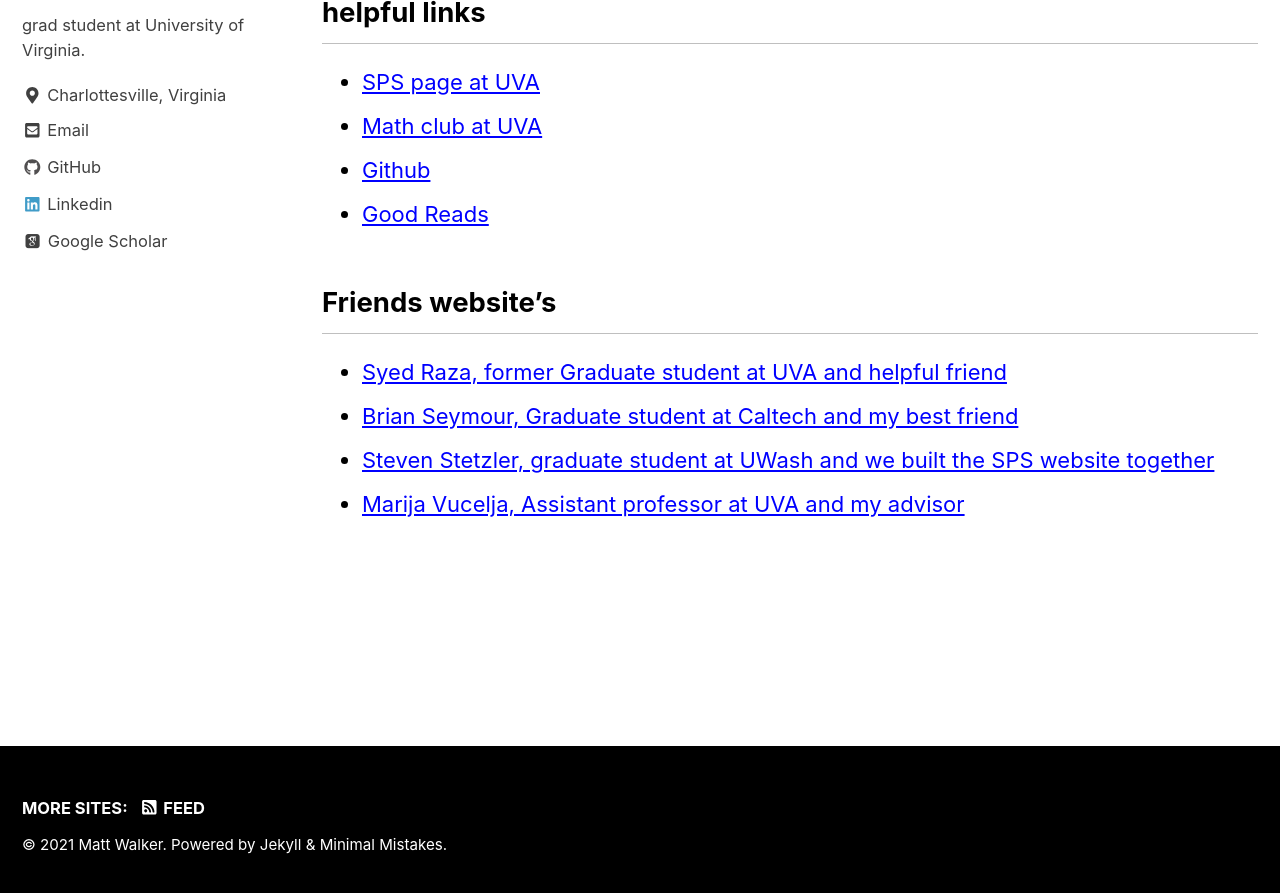
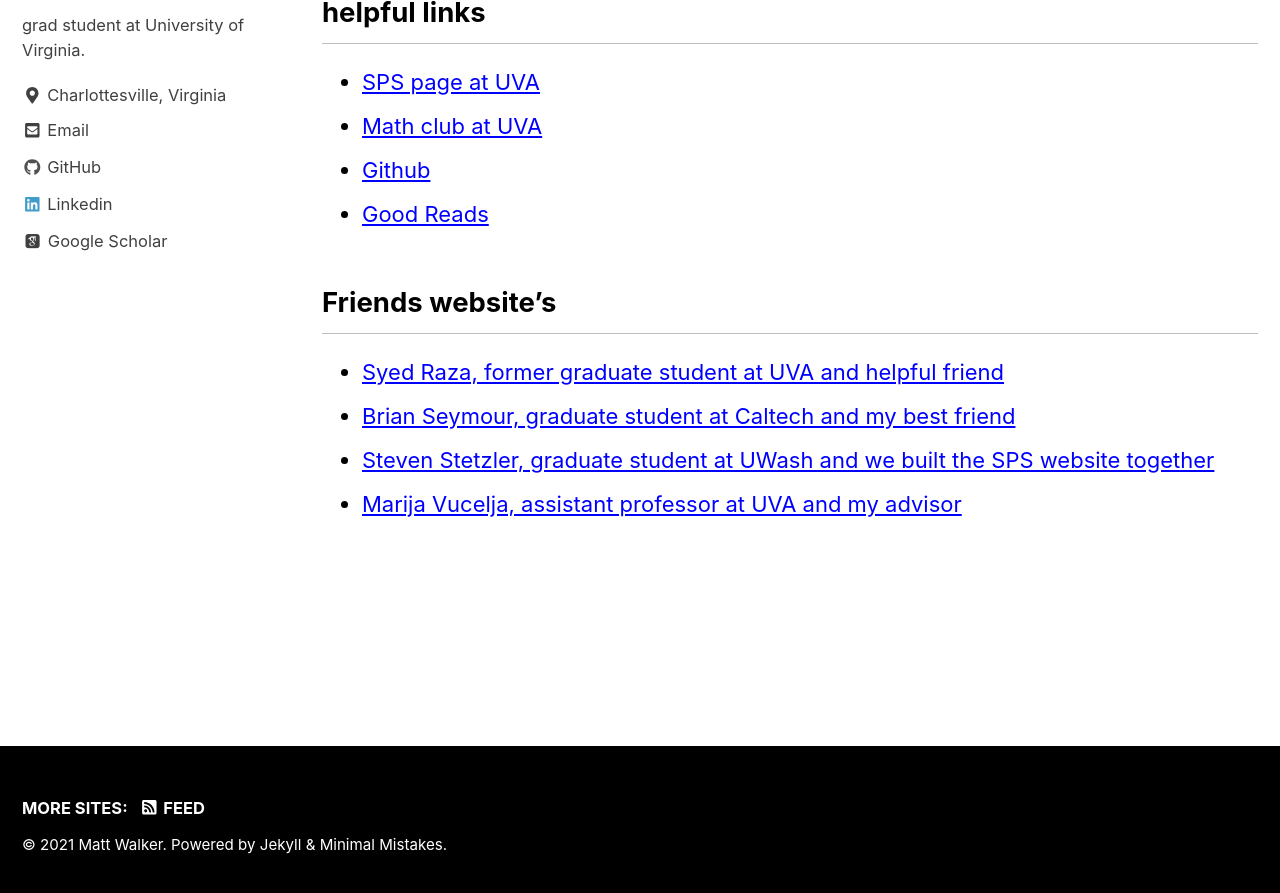
Before and after one commit to Mattwalker411/mathwalker.github.io, a Jekyll site: the page built from _pages/resources.md, in a window 1280 px wide and 900 px high, scrolled down 279 px. Shown: the top 893 px of the window. Built offline with Jekyll 4.4.1, drawn with Linux system fonts in a browser that asks for light colours; cached includes are drawn as plain includes; nearby versions of some CDN libraries; some web fonts are replaced.

Commit message:
fixed typos

```diff
--- a/_pages/resources.md
+++ b/_pages/resources.md
@@ -14,7 +14,7 @@ permalink: /resources/
 * [Good Reads](https://www.goodreads.com/user/show/97757643-matt-walker)
 
 ## Friends website's
-* [Syed Raza, former Graduate student at UVA and helpful friend](https://sites.google.com/view/sraza/research?authuser=0)
-* [Brian Seymour, Graduate student at Caltech and my best friend](https://www.briancseymour.com/)
+* [Syed Raza, former graduate student at UVA and helpful friend](https://sites.google.com/view/sraza/research?authuser=0)
+* [Brian Seymour, graduate student at Caltech and my best friend](https://www.briancseymour.com/)
 * [Steven Stetzler, graduate student at UWash and we built the SPS website together](https://stevenstetzler.com/)
-* [Marija Vucelja, Assistant professor at UVA and my advisor](https://sites.google.com/site/mashavucelja/)
+* [Marija Vucelja, assistant professor at UVA and my advisor](https://sites.google.com/site/mashavucelja/)
```
